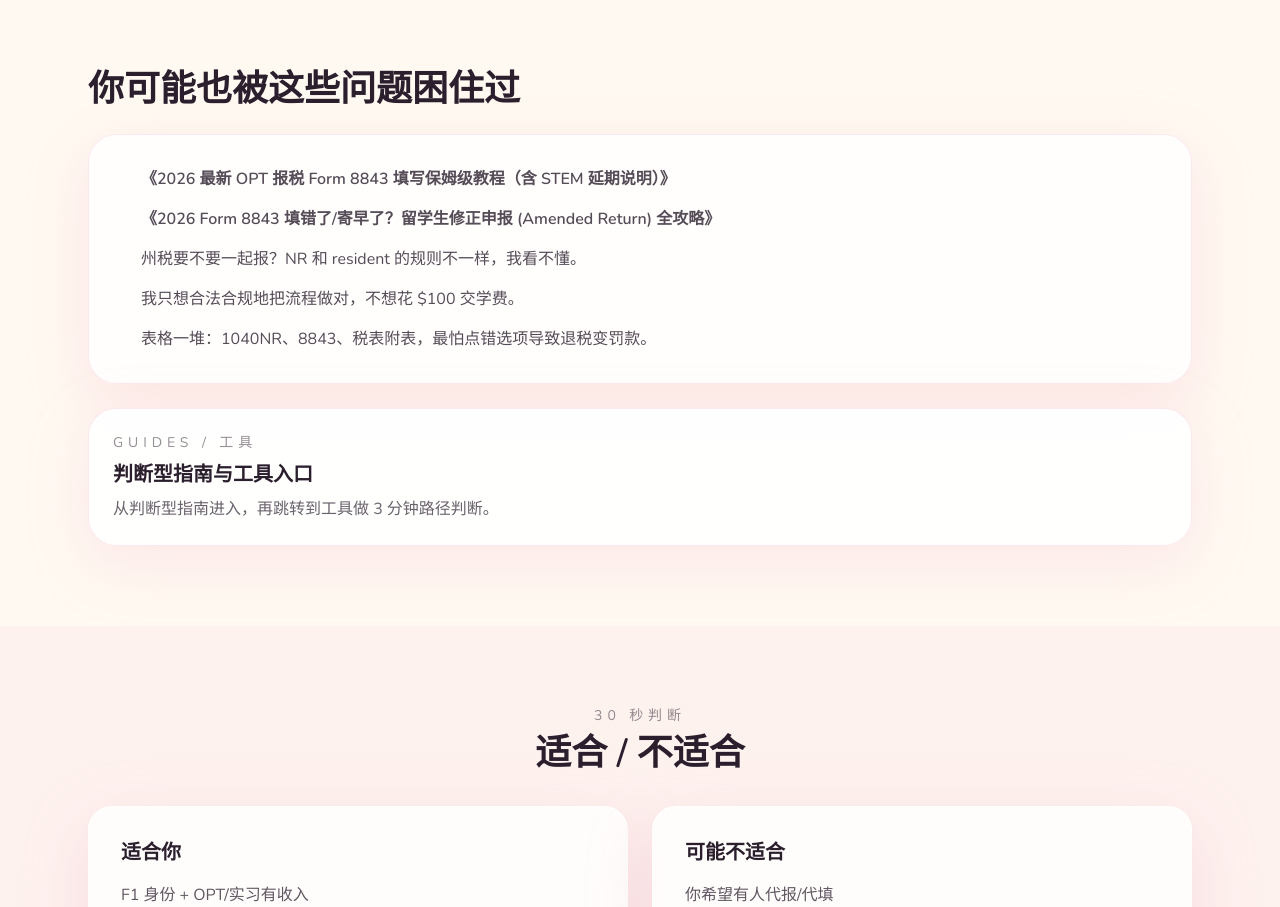
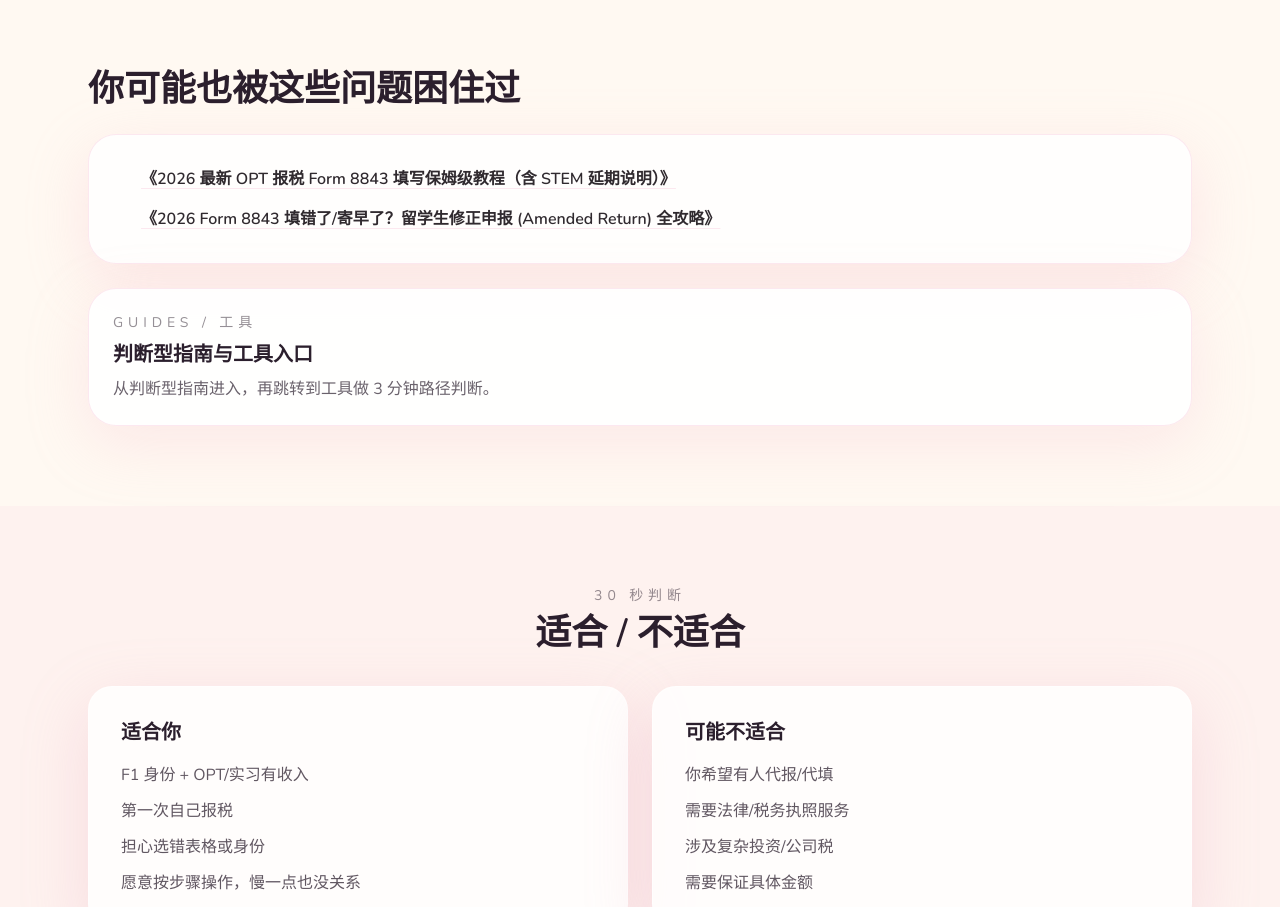
Before and after one commit to lynette367/US-Tax-Guide-for-International-Students-2026, a Next.js app: page / in a window 1280 px wide. Shown: the part 920-1827 px from the top of the page. Built offline with nearby package versions, Linux system fonts and the light colour scheme.

Commit message:
feat: updated homepage

```diff
--- a/src/app/layout.tsx
+++ b/src/app/layout.tsx
@@ -18,7 +18,7 @@ export const metadata: Metadata = {
     canonical: "/tools/opt-tax",
   },
   title: {
-    default: "MapleWorld · 开启探索",
+    default: "MapleWorld - 2026 留学生 OPT 报税与 Form 8843 填写指南",
     template: "%s · MapleWorld",
   },
   description: "MapleWorld · 跨国旅程从我开始，提供留学、志愿者、互惠生、出国工作与移民规划。",
--- a/src/app/page.tsx
+++ b/src/app/page.tsx
@@ -201,31 +201,25 @@ export default function Home() {
               你可能也被这些问题困住过
             </h2>
           </div>
-          <div className="mt-6 rounded-[28px] border border-brand-pink/40 bg-white/85 p-6 sm:p-8 shadow-[0_18px_60px_rgba(244,185,200,0.3)]">
-            <ul className="grid gap-4 text-sm sm:text-base text-brand-ink/80">
-              {painPoints.map((point, index) => (
-                <li key={point} className="flex gap-3">
-                  <span className="mt-1 h-2 w-2 rounded-full bg-brand-pinkdeep" />
-                  {index === 0 ? (
+          <div className="mt-6 rounded-[28px] border border-brand-pink/40 bg-white/85 p-6 sm:p-8 shadow-[0_18px_60px_rgba(244,185,200,0.3)] flex flex-col gap-4">
             <Link
               href="/form-8843-guide"
-                      className="font-semibold text-brand-pinkdeep hover:underline"
+              className="group flex gap-3 text-sm sm:text-base text-brand-ink/80 hover:text-brand-pinkdeep"
             >
+              <span className="mt-1.5 h-2 w-2 shrink-0 rounded-full bg-brand-pinkdeep group-hover:bg-brand-pinkhover" />
+              <span className="font-semibold underline underline-offset-4 decoration-brand-pink/40 group-hover:decoration-brand-pinkdeep">
                 《2026 最新 OPT 报税 Form 8843 填写保姆级教程（含 STEM 延期说明）》
+              </span>
             </Link>
-                  ) : index === 1 ? (
             <Link
               href="/form-8843-amend-guide"
-                      className="font-semibold text-brand-pinkdeep hover:underline"
+              className="group flex gap-3 text-sm sm:text-base text-brand-ink/80 hover:text-brand-pinkdeep"
             >
+              <span className="mt-1.5 h-2 w-2 shrink-0 rounded-full bg-brand-pinkdeep group-hover:bg-brand-pinkhover" />
+              <span className="font-semibold underline underline-offset-4 decoration-brand-pink/40 group-hover:decoration-brand-pinkdeep">
                 《2026 Form 8843 填错了/寄早了？留学生修正申报 (Amended Return) 全攻略》
+              </span>
             </Link>
-                  ) : (
-                    <span>{point}</span>
-                  )}
-                </li>
-              ))}
-            </ul>
           </div>
           <Link
             href="/guides"
```
Lines whose indentation alone changed are shown as unchanged.
